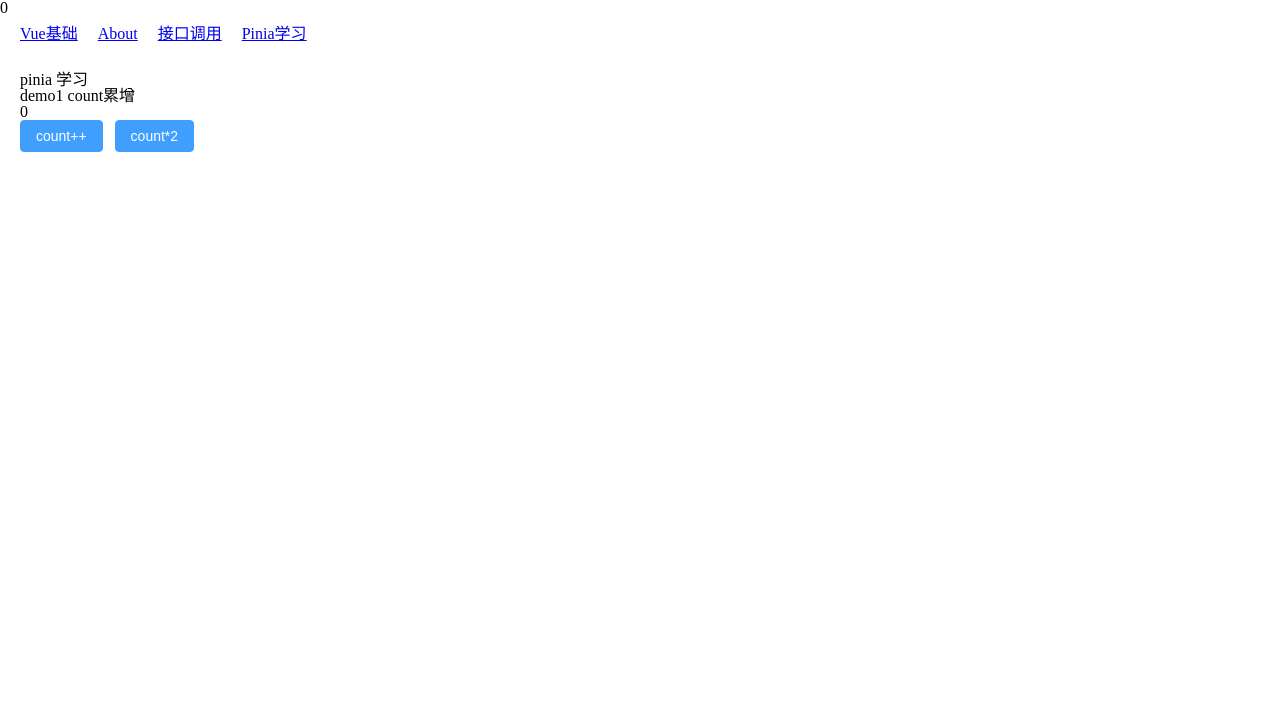
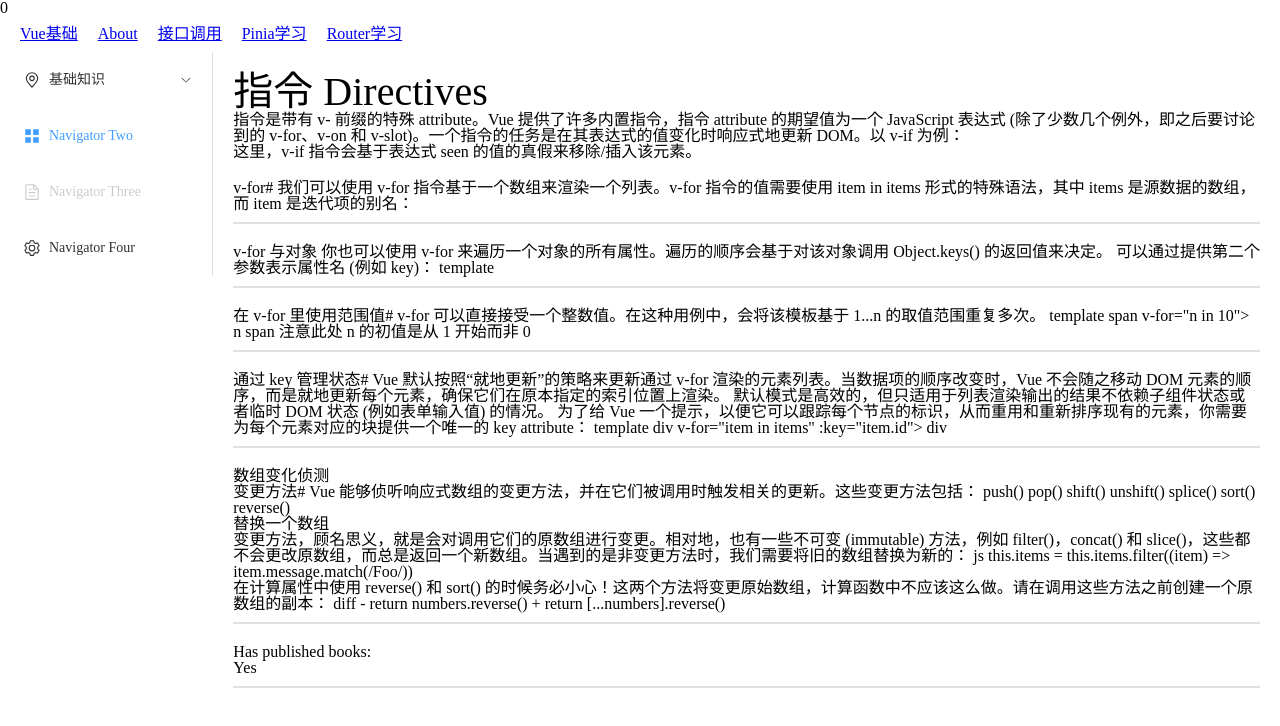
Before and after one commit to Promise-Devotion/vue-project, a Vue app: page /#/home/directives in a window 1280 px wide. Before the commit this address led to /#/pinia. Shown: the top 726 px of the page. Built offline with nearby package versions, Linux system fonts and the light colour scheme.

Commit message:
路由传参，params传参获取不到，记录问题，方法改为query传参

```diff
--- a/src/components/NavComponent.vue
+++ b/src/components/NavComponent.vue
@@ -5,6 +5,7 @@
       <RouterLink to="/about">About</RouterLink>
       <RouterLink to="/todolist">接口调用</RouterLink>
       <RouterLink to="/pinia">Pinia学习</RouterLink>
+      <RouterLink to="/router">Router学习</RouterLink>
     </nav>
   </div>
 </template>
--- a/src/router/index.ts
+++ b/src/router/index.ts
@@ -54,6 +54,23 @@
       name: "Pinia",
       component: () => import("../views/PiniaPage.vue"),
     },
+    {
+      path: "/router",
+      name: "Router",
+      component: () => import("../views/RouterView.vue"),
+      // children: [
+      //   {
+      //     path: "detail",
+      //     name: "Detail",
+      //     component: () => import("../views/DetailView.vue"),
+      //   },
+      // ],
+    },
+    {
+      path: "/detail",
+      name: "Detail",
+      component: () => import("../views/DetailView.vue"),
+    },
   ],
 });
 
--- /dev/null
+++ b/src/views/DetailView.vue
@@ -0,0 +1,38 @@
+<template>
+  <div class="router-contain">
+    <h2>detail</h2>
+    <div>
+      <el-button @click="goback">返回</el-button>
+    </div>
+  </div>
+</template>
+<script setup lang="ts">
+import { onBeforeMount } from "vue";
+import { useRoute, useRouter } from "vue-router";
+let route = useRoute();
+let router = useRouter();
+onBeforeMount(() => {
+  console.log(route.query);
+  let id = route.query && route.query.id ? route.query.id : "";
+  console.log(id);
+});
+const goback = () => {
+  router.go(-1);
+};
+</script>
+<style scoped lang="scss">
+.router-contain {
+  padding: 20px;
+  h2 {
+    font-size: 30px;
+  }
+  .detail-contain {
+    ul {
+      li {
+        margin: 10px;
+        cursor: pointer;
+      }
+    }
+  }
+}
+</style>
--- a/src/views/PiniaPage.vue
+++ b/src/views/PiniaPage.vue
@@ -10,6 +10,11 @@
         <el-button type="primary" @click="btnclick">count++</el-button>
         <el-button type="primary" @click="btnclick2">count*2</el-button>
       </div>
+			<p>demo2 公共数据</p>
+			<div>
+				<p>userId{{userid}}</p>
+				<el-button @click="getUserid">获取最新userid</el-button>
+			</div>
     </div>
   </div>
 </template>
@@ -25,6 +30,9 @@
 const btnclick2 = () => {
   counter.count = counter.doubleCount;
 };
+const getUserid = () => {
+
+}
 </script>
 <style scoped lang="scss">
 .pinia-contain {
--- /dev/null
+++ b/src/views/RouterView.vue
@@ -0,0 +1,74 @@
+<template>
+  <div class="router-contain">
+    <h2>router 学习</h2>
+    <div class="detail-contain">
+      <ul>
+        <li v-for="item in items" :key="item.id" @click="gotoDetail(item)">
+          <div>
+            <span>{{ item.date }}</span>
+            <span>---</span>
+            <span>{{ item.name }}</span>
+          </div>
+        </li>
+      </ul>
+    </div>
+  </div>
+</template>
+<script setup lang="ts">
+import { useRouter } from "vue-router";
+const router = useRouter();
+const items: any[] = [
+  {
+    id: "00001",
+    name: "跳转到详情1",
+    date: "2020-12-12",
+  },
+  {
+    id: "00002",
+    name: "跳转到详情2",
+    date: "2020-12-12",
+  },
+  {
+    id: "00003",
+    name: "跳转到详情3",
+    date: "2020-12-12",
+  },
+  {
+    id: "00004",
+    name: "跳转到详情4",
+    date: "2020-12-12",
+  },
+  {
+    id: "00005",
+    name: "跳转到详情5",
+    date: "2020-12-12",
+  },
+  {
+    id: "00006",
+    name: "跳转到详情6",
+    date: "2020-12-12",
+  },
+];
+const gotoDetail = (data: any) => {
+  router.push({
+    name: "Detail",
+    query: { id: data.id },
+  });
+};
+</script>
+<style scoped lang="scss">
+.router-contain {
+  padding: 20px;
+  h2 {
+    font-size: 30px;
+  }
+  .detail-contain {
+    ul {
+      li {
+        margin: 10px;
+        cursor: pointer;
+      }
+    }
+  }
+}
+</style>
```
Also changed, not shown: src/stores/user.ts (added, +11 -0 lines).
